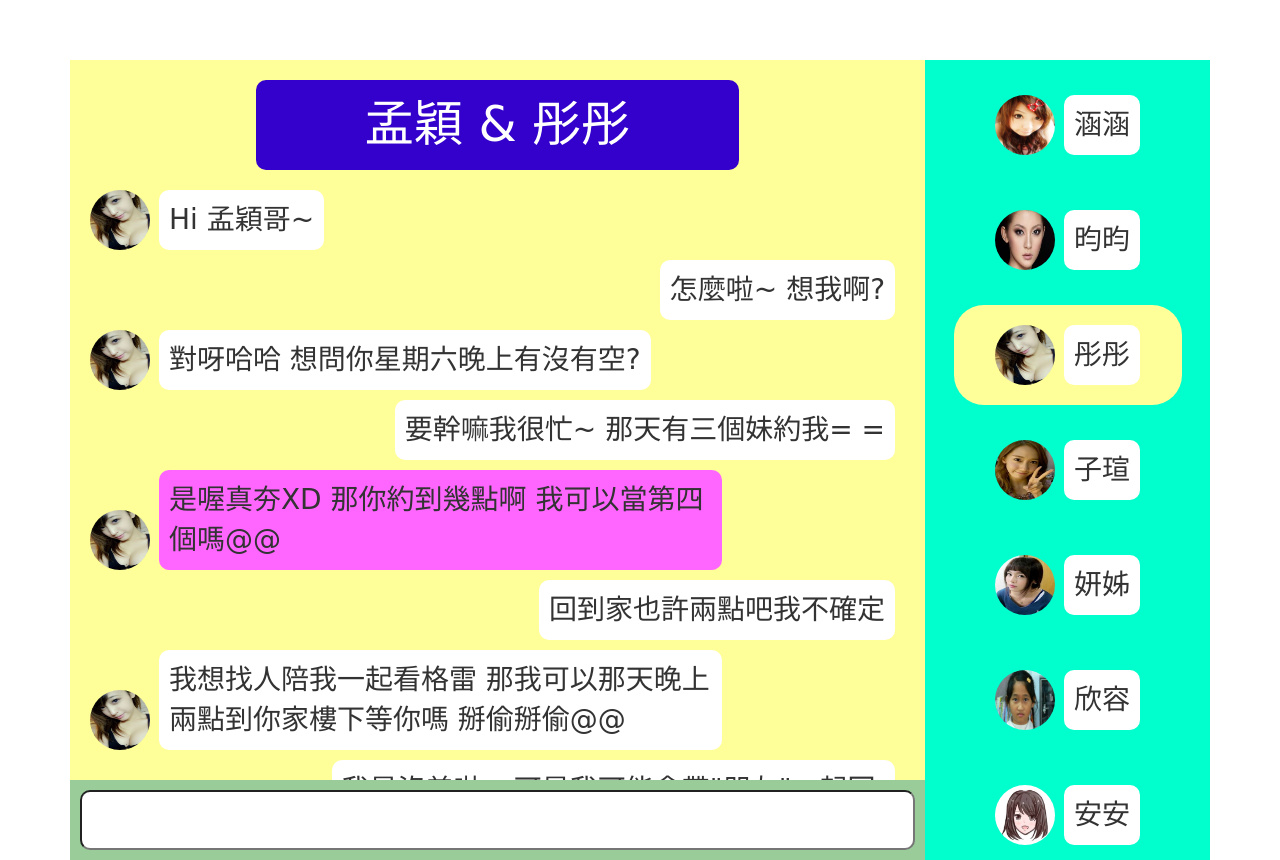
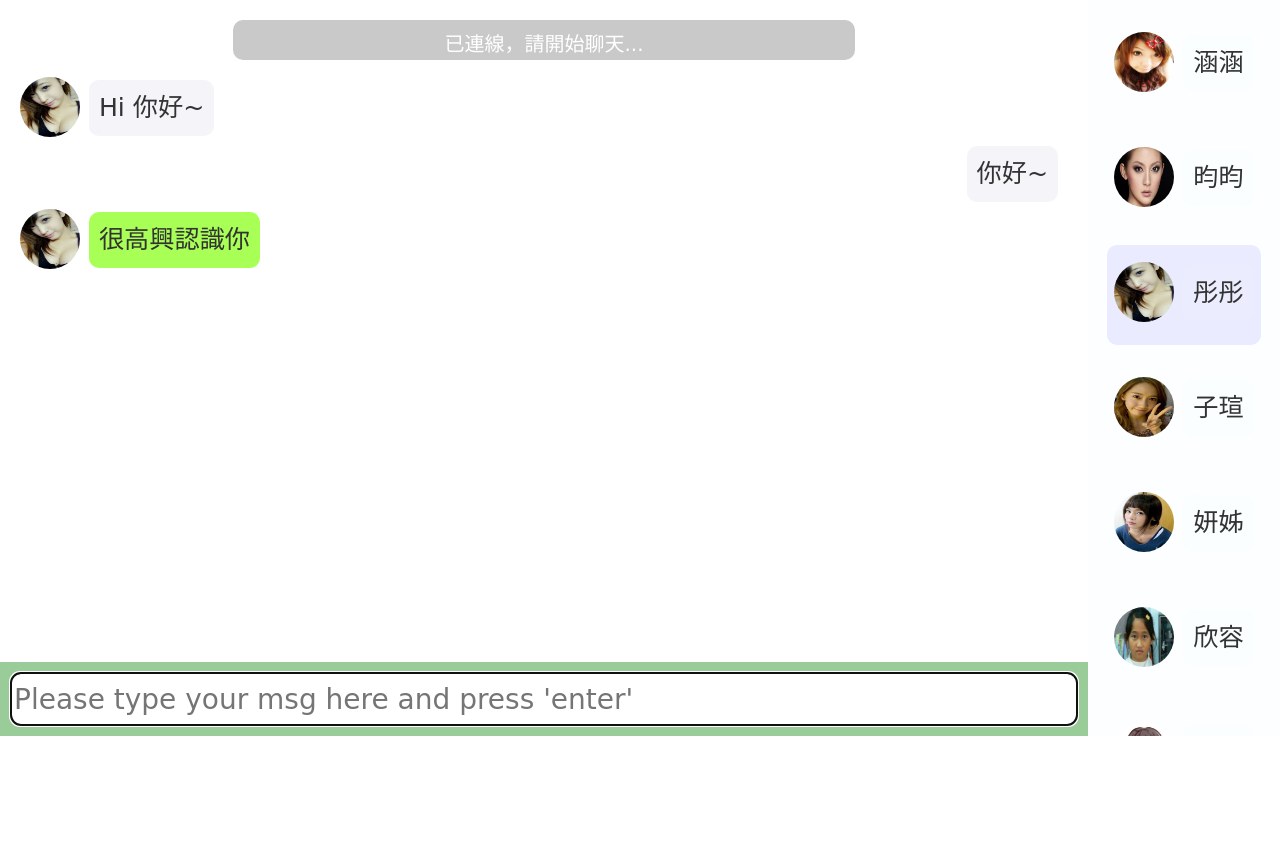
Before and after one commit to MengYing/chatRoom_project, a Python web app: template app/templates/index.html in a window 1280 px wide. Shown: the part 52-912 px from the top of the page. After the commit the page ends 788 px from the top, so only its background shows below. Run offline with Jinja, Linux system fonts and the light colour scheme; the template is opened without the code that fills it, so the values that code supplies are empty; some libraries are stand-ins or nearby versions.

Commit message:
modify the UI

```diff
--- a/app/static/chatroom.css
+++ b/app/static/chatroom.css
@@ -1,16 +1,20 @@
+
+#chat_header{
+	margin-top: -20px;
+}
 
 /* the left part (mainpart) */
 
 #mainpart {
-	width: 75%;
-	height: 100vh;
+	width: 85%;
+	height: 92vh;
 	float: left;
 }
 
 #chat_area {
 	height: 90%;
 	overflow-y: auto;
-	background-color: #FFFF99;
+	background-color: #FFFFFF;
 }
 
 .msg_container {
@@ -27,23 +31,37 @@
 	margin-right: 5px;
 }
 
+.friend_text{
+    max-width: 70%;
+	display: inline-block;
+	height: auto;
+	background-color: rgba(235, 245, 255, 0.16);
+	margin-bottom: 10px;
+	padding: 10px;
+	border-radius: 10px;
+	cursor: pointer;
+	font-size: 180%;
+	font-family: Comic Sans MS,arial,helvetica,sans-serif, Microsoft JhengHei;
+
+}
 .msg_text {
 	max-width: 70%;
 	display: inline-block;
 	height: auto;
-	background-color: #FFFFFF;
+	background-color: rgba(225, 226, 239, 0.37);
 	margin-bottom: 10px;
 	padding: 10px;
 	border-radius: 10px;
 	cursor: pointer;
-	font-size: 200%;
+	font-size: 180%;
 	font-family: Comic Sans MS,arial,helvetica,sans-serif, Microsoft JhengHei;
 }
 
 .msg_title {
 	width: 60%;
-	background: #3300CC;
-	font-size: 350%;
+	height: 40px;
+	background: #c9c9c9;
+	font-size: 20px;
 	color: #FFFFFF;
 	margin: 20px;
 	margin-left: 30px;
@@ -68,11 +86,12 @@
 /* the right part (friend_list) */
 
 #friend_list {
-	width: 25%;
-	height: 100vh;
+
+	width: 15%;
+	height: 92vh;
 	float: right;
 	overflow-y: auto;
-	background-color: #00FFCC;
+	background-color: rgba(235, 245, 255, 0.16);
 }
 
 .friend_container {
@@ -80,7 +99,7 @@
 	height: 100px;
 	margin-top: 15px;
 	margin-bottom: 15px;
-	border-radius: 30px;
+	border-radius: 10px;
 	cursor: pointer;
 }
 
--- a/app/static/chatroom.js
+++ b/app/static/chatroom.js
@@ -22,7 +22,7 @@ function send(words){
 
 	if(direc == 'left'){
 		head = document.createElement('img');
-		head.setAttribute("src", "sample1.jpg");
+		head.setAttribute("src", "static/sample1.jpg");
 		head.setAttribute("class", "head");
 		container.appendChild(head);
 	}
@@ -42,9 +42,9 @@ function getdir(){
 
 // light & unlight
 function light(div){
-	div.style.backgroundColor = '#FFFF99';
+	div.style.backgroundColor = '#EBEBFF';
 }
 
 function unlight(div){
-	div.style.backgroundColor = '#00FFCC';
+	div.style.backgroundColor = 'rgba(235, 245, 255, 0.16)';
 }
--- a/app/templates/base.html
+++ b/app/templates/base.html
@@ -36,6 +36,8 @@
         </div>
     </div>
 </div>
+{% block content_2 %}
+{% endblock %}
 {% endblock %}
 
 {% block content %}
--- a/app/templates/index.html
+++ b/app/templates/index.html
@@ -7,191 +7,164 @@
 
 {% endblock %}
 
-{% block page_content %}
+{% block content_2 %}
 <link rel="stylesheet" href="{{ url_for('static', filename='chatroom.css') }}">
-<div class="page-header" align="center">
+<div id="chat_header" align="center">
     <div id="mainpart">
 	<div id="chat_area" align="center">
 		<div class="msg_container" align="center">
 			<span class="msg_text msg_title" chat_id="-1" position="center" align="center">
-				孟穎 & 彤彤
+				已連線，請開始聊天...
 			</span>
 		</div>
 		<div class="msg_container" align="left">
 			<img class="head" src="{{ url_for('static', filename='sample1.jpg') }}">
 			<span class="msg_text" chat_id="23456" position="left" align="left">
-				Hi 孟穎哥~
+				Hi 你好~
 			</span>
 		</div>
 		<div class="msg_container" align="right">
 			<span class="msg_text" chat_id="23457" position="right" align="left">
-				怎麼啦~ 想我啊?
+				你好~
 			</span>
 		</div>
+
 		<div class="msg_container" align="left">
 			<img class="head" src="{{ url_for('static', filename='sample1.jpg') }}">
-			<span class="msg_text" chat_id="23458" position="left" align="left">
-				對呀哈哈 想問你星期六晚上有沒有空?
+			<span class="msg_text" chat_id="23460" position="left" align="left" style="background-color: #A8FF55">
+				很高興認識你
 			</span>
 		</div>
-		<div class="msg_container" align="right">
-			<span class="msg_text" chat_id="23459" position="right" align="left">
-				要幹嘛我很忙~ 那天有三個妹約我= =
-			</span>
-		</div>
-		<div class="msg_container" align="left">
-			<img class="head" src="{{ url_for('static', filename='sample1.jpg') }}">
-			<span class="msg_text" chat_id="23460" position="left" align="left" style="background-color: #FF66FF">
-				是喔真夯XD 那你約到幾點啊 我可以當第四個嗎@@
-			</span>
-		</div>
-		<div class="msg_container" align="right">
-			<span class="msg_text" chat_id="23461" position="right" align="left">
-				回到家也許兩點吧我不確定
-			</span>
-		</div>
-		<div class="msg_container" align="left">
-			<img class="head" src="{{ url_for('static', filename='sample1.jpg') }}">
-			<span class="msg_text" chat_id="23462" position="left" align="left">
-				我想找人陪我一起看格雷 那我可以那天晚上兩點到你家樓下等你嗎 掰偷掰偷@@
-			</span>
-		</div>
-		<div class="msg_container" align="right">
-			<span class="msg_text" chat_id="23463" position="right" align="left">
-				我是沒差啦~ 可是我可能會帶"朋友"一起回來這樣你ok齁
-			</span>
-		</div>
-		<div class="msg_container" align="left">
-			<img class="head" src="{{ url_for('static', filename='sample1.jpg') }}">
-			<span class="msg_text" chat_id="23464" position="left" align="left">
-				恩恩沒關西 那禮拜六見囉(灑花~
-			</span>
-		</div>
-		<div class="msg_container" align="right">
-			<span class="msg_text" chat_id="23465" position="right" align="left" style="background-color: #6699FF">
-				好啦先這樣我趕作業掰~
-			</span>
-		</div>
+
 	</div>
 	<div id="input_msg_container" align="center">
-		<input type="text" id="input_msg" onkeypress="check(event);"></input>
+		<input type="text" placeholder="Please type your msg here and press 'enter' " id="input_msg" onkeypress="check(event);" autofocus></input>
 	</div>
 </div>
 <div id="friend_list" align="center">
 	<div class="friend_container" onmouseover="light(this);" onmouseout="unlight(this);">
 		<div class="floater"></div>
 		<img class="head" src="{{ url_for('static', filename='sample2.jpg') }}">
-		<span class="msg_text" align="left">
+		<span class="friend_text" align="left">
 			涵涵
 		</span>
 	</div>
 	<div class="friend_container" onmouseover="light(this);" onmouseout="unlight(this);">
 		<div class="floater"></div>
 		<img class="head" src="{{ url_for('static', filename='sample3.jpg') }}">
-		<span class="msg_text" align="left">
+		<span class="friend_text" align="left">
 			昀昀
 		</span>
 	</div>
-	<div class="friend_container" style="background-color: #FFFF99">
+	<div class="friend_container" style="background-color: #EBEBFF">
 		<div class="floater"></div>
 		<img class="head" src="{{ url_for('static', filename='sample1.jpg') }}">
-		<span class="msg_text" align="left">
+		<span class="friend_text" align="left">
 			彤彤
 		</span>
 	</div>
 	<div class="friend_container" onmouseover="light(this);" onmouseout="unlight(this);">
 		<div class="floater"></div>
 		<img class="head" src="{{ url_for('static', filename='sample4.jpg') }}">
-		<span class="msg_text" align="left">
+		<span class="friend_text" align="left">
 			子瑄
 		</span>
 	</div>
 	<div class="friend_container" onmouseover="light(this);" onmouseout="unlight(this);">
 		<div class="floater"></div>
 		<img class="head" src="{{ url_for('static', filename='sample5.jpg') }}">
-		<span class="msg_text" align="left">
+		<span class="friend_text" align="left">
 			妍姊
 		</span>
 	</div>
 	<div class="friend_container" onmouseover="light(this);" onmouseout="unlight(this);">
 		<div class="floater"></div>
 		<img class="head" src="{{ url_for('static', filename='sample6.jpg') }}">
-		<span class="msg_text" align="left">
+		<span class="friend_text" align="left">
 			欣容
 		</span>
 	</div>
 	<div class="friend_container" onmouseover="light(this);" onmouseout="unlight(this);">
 		<div class="floater"></div>
 		<img class="head" src="{{ url_for('static', filename='sample7.jpg') }}">
-		<span class="msg_text" align="left">
+		<span class="friend_text" align="left">
 			安安
 		</span>
 	</div>
 	<div class="friend_container" onmouseover="light(this);" onmouseout="unlight(this);">
 		<div class="floater"></div>
 		<img class="head" src="{{ url_for('static', filename='sample8.jpg') }}">
-		<span class="msg_text" align="left">
+		<span class="friend_text" align="left">
 			蓁蓁
 		</span>
 	</div>
 	<div class="friend_container" onmouseover="light(this);" onmouseout="unlight(this);">
 		<div class="floater"></div>
 		<img class="head" src="{{ url_for('static', filename='sample_x.jpg') }}">
-		<span class="msg_text" align="left">
+		<span class="friend_text" align="left">
 			My dear
 		</span>
 	</div>
 	<div class="friend_container" onmouseover="light(this);" onmouseout="unlight(this);">
 		<div class="floater"></div>
 		<img class="head" src="{{ url_for('static', filename='sample_x.jpg') }}">
-		<span class="msg_text" align="left">
+		<span class="friend_text" align="left">
 			My dear
 		</span>
 	</div>
 	<div class="friend_container" onmouseover="light(this);" onmouseout="unlight(this);">
 		<div class="floater"></div>
 		<img class="head" src="{{ url_for('static', filename='sample_x.jpg') }}">
-		<span class="msg_text" align="left">
+		<span class="friend_text" align="left">
 			My dear
 		</span>
 	</div>
 	<div class="friend_container" onmouseover="light(this);" onmouseout="unlight(this);">
 		<div class="floater"></div>
 		<img class="head" src="{{ url_for('static', filename='sample_x.jpg') }}">
-		<span class="msg_text" align="left">
+		<span class="friend_text" align="left">
 			My dear
 		</span>
 	</div>
 	<div class="friend_container" onmouseover="light(this);" onmouseout="unlight(this);">
 		<div class="floater"></div>
 		<img class="head" src="{{ url_for('static', filename='sample_x.jpg') }}">
-		<span class="msg_text" align="left">
+		<span class="friend_text" align="left">
 			My dear
 		</span>
 	</div>
 	<div class="friend_container" onmouseover="light(this);" onmouseout="unlight(this);">
 		<div class="floater"></div>
 		<img class="head" src="{{ url_for('static', filename='sample_x.jpg') }}">
-		<span class="msg_text" align="left">
+		<span class="friend_text" align="left">
 			My dear
 		</span>
 	</div>
 	<div class="friend_container" onmouseover="light(this);" onmouseout="unlight(this);">
 		<div class="floater"></div>
 		<img class="head" src="{{ url_for('static', filename='sample_x.jpg') }}">
-		<span class="msg_text" align="left">
+		<span class="friend_text" align="left">
 			My dear
 		</span>
 	</div>
 	<div class="friend_container" onmouseover="light(this);" onmouseout="unlight(this);">
 		<div class="floater"></div>
 		<img class="head" src="{{ url_for('static', filename='sample_x.jpg') }}">
-		<span class="msg_text" align="left">
+		<span class="friend_text" align="left">
 			My dear
 		</span>
 	</div>
     </div>
 </div>
 <script src="{{ url_for('static', filename='chatroom.js') }}"></script>
+<script src="http://ajax.aspnetcdn.com/ajax/jQuery/jquery-1.11.2.min.js"></script>
+<script>
+	$(document).ready(function(){
+		console.log('ready');
+		//window.scrollTo(0,document.body.scrollHeight);
+		//mainpart = document.getElementById('mainpart');
+		//mainpart.scrollTo(0, mainpart.scrollHeight);
+	});
+</script>
 
 {% endblock %}
```
